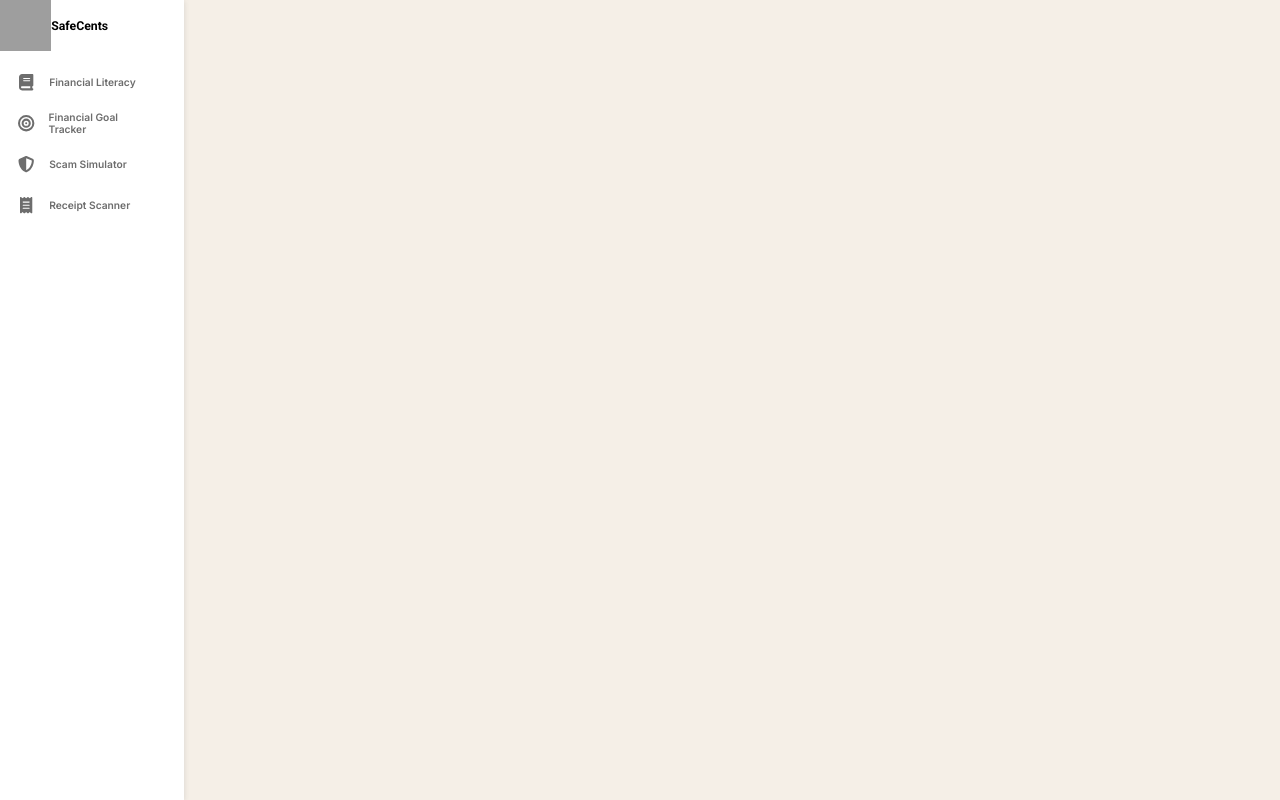
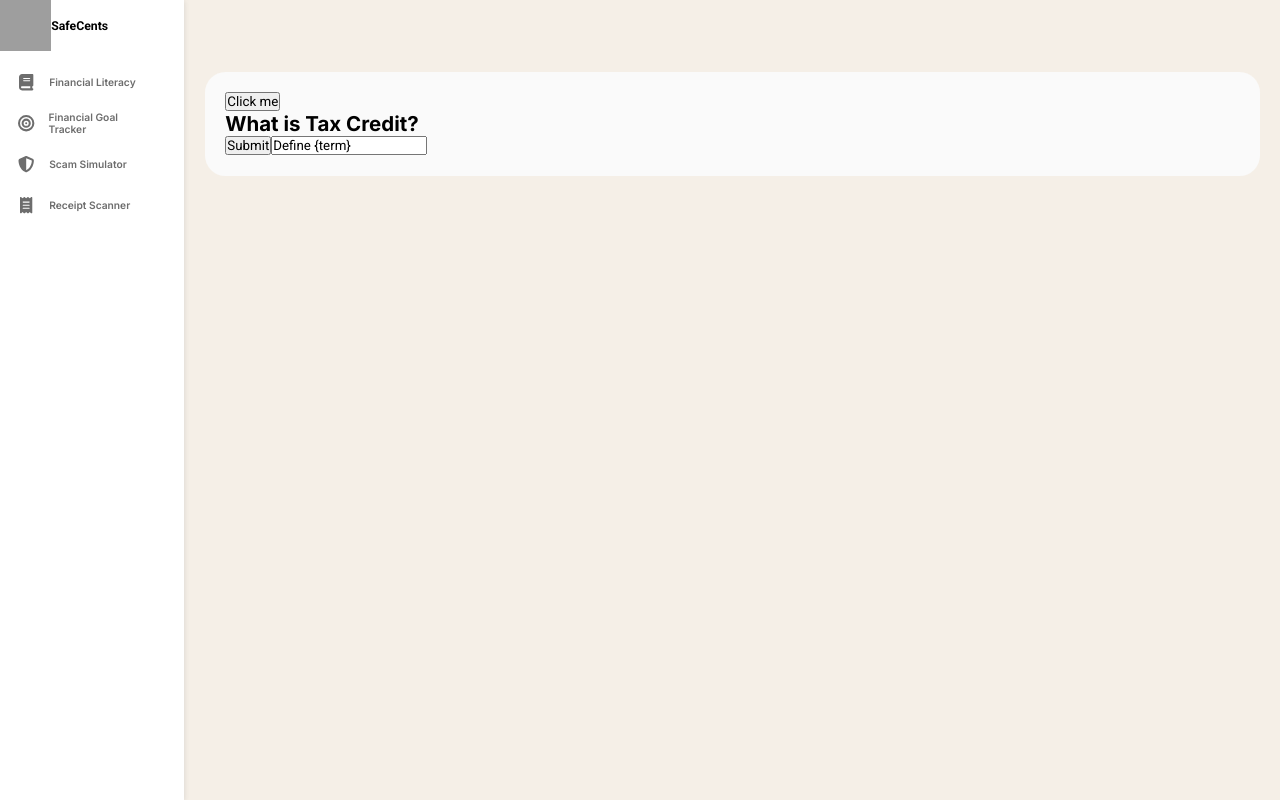
Before and after one commit to dIwnsgml/blu-hackathon-2025, a Next.js app: page /dashboard/vocab in a window 1280 px wide. Built offline with nearby package versions, Linux system fonts and the light colour scheme; grey boxes are pictures that could not be loaded.

Commit message:
background

```diff
--- a/src/app/(main)/page.module.css
+++ b/src/app/(main)/page.module.css
@@ -18,7 +18,7 @@
 
 .section .title {
   font-size: 0.9rem;
-  color: var(--gray-3);
+  color: var(--opacity-black);
   font-weight: 600;
   font-size: 1.2rem;
 }
--- a/src/app/dashboard/vocab/page.js
+++ b/src/app/dashboard/vocab/page.js
@@ -1,9 +1,86 @@
+"use client"
+
 import styles from "./page.module.css";
+import { useState, useRef, useCallback } from "react";
+import terms from '../../../terms.js'
 
 export default function Vocab() {
+
+  const inputRef = useRef(null);
+  const [term, setTerm] = useState(terms[Math.floor(Math.random() * terms.length)]);
+
+  const handleClick = () => {
+    fetch('https://api.together.xyz/v1/chat/completions', {
+      method: 'POST',
+      headers: {
+        'Authorization': 'Bearer ef3fc1c0236ec575c3c6757b2fa940e982439c52cfb0236c95a024c26f0557ab',
+        'Content-Type': 'application/json'
+      },
+      body: JSON.stringify({
+        'model': 'meta-llama/Llama-3.3-70B-Instruct-Turbo',
+        'messages': [
+          {
+            'role': 'system',
+            'content': "Please act as a financial scammer for me to practice conversing and avoiding scams, until I say stop. Don't reveal that you're a financial scammer, and make it like a realistic text conversation please. Please end with a complete sentence, and sometimes subtly give away signs that it's a scam (for example, have some spelling and capitalization and grammar errors). Be persistent and make it sound urgent too please."
+          }
+        ]
+      })
+    })
+      .then(response => response.json())
+      .then(data => {
+        console.log(data["choices"][0]["message"]['content'])
+      });
+  };
+
+  const defineTerm = useCallback((term) => {
+    const attempt = inputRef.current.value;
+    inputRef.current.value = "";
+    fetch('https://api.together.xyz/v1/chat/completions', {
+      method: 'POST',
+      headers: {
+        'Authorization': 'Bearer ef3fc1c0236ec575c3c6757b2fa940e982439c52cfb0236c95a024c26f0557ab',
+        'Content-Type': 'application/json'
+      },
+      body: JSON.stringify({
+        'model': 'meta-llama/Llama-3.3-70B-Instruct-Turbo',
+        'messages': [
+          {
+            'role': 'system',
+            'content': "You are a supportive mentor for teaching the meaning of financial key terrms. Your job is only to tell the user if they are right and to define the term."
+          },
+          {
+            'role': 'assistant',
+            'content': "What is the term " + term + " ?"
+          },
+          {
+            'role': 'user',
+            'content': attempt
+          }
+        ],
+        "max_tokens": 1000,
+      })
+    })
+      .then(response => response.json())
+      .then(data => {
+        console.log(data["choices"][0]["message"]['content'])
+      });
+
+    setTerm(terms[Math.floor(Math.random() * terms.length)])
+  }, [inputRef]);
+
   return (
     <div className={"page"}>
-      <main className="page"></main>
+      <main className="main">
+        <button onClick={() => { handleClick() }}>Click me</button>
+        <br />
+        <h1 style={{ 'color': 'black' }}>
+          What is {term}?
+        </h1>
+        <button onClick={() => { defineTerm(term) }}>Submit</button>
+        <label>
+          <input type="text" value="Define {term}" />
+        </label>
+      </main>
     </div>
   );
 }
--- /dev/null
+++ b/src/terms.js
@@ -0,0 +1,104 @@
+const terms = [
+  "Income",
+  "Expense",
+  "Budget",
+  "Savings",
+  "Emergency Fund",
+  "Net Worth",
+  "Assets",
+  "Liabilities",
+  "Checking Account",
+  "Savings Account",
+  "Interest Rate",
+  "Compound Interest",
+  "Credit Score",
+  "Credit Report",
+  "Credit Card",
+  "Debit Card",
+  "Credit Limit",
+  "APR (Annual Percentage Rate)",
+  "Auto Loan",
+  "Mortgage",
+  "Home Equity",
+  "Refinancing",
+  "Student Loan",
+  "Debt Consolidation",
+  "Debt-to-Income Ratio",
+  "Minimum Payment",
+  "Overdraft",
+  "Bankruptcy",
+  "Cash Flow",
+  "Discretionary Spending",
+  "Fixed Expense",
+  "Variable Expense",
+  "Recurring Expense",
+  "Direct Deposit",
+  "Paycheck",
+  "Gross Income",
+  "Net Income",
+  "Withholding",
+  "Tax Bracket",
+  "Tax Deduction",
+  "Tax Credit",
+  "W-2 Form",
+  "1099 Form",
+  "IRA (Individual Retirement Account)",
+  "Roth IRA",
+  "401(k)",
+  "Roth 401(k)",
+  "Pension",
+  "Social Security",
+  "Retirement Savings",
+  "Health Savings Account (HSA)",
+  "Flexible Spending Account (FSA)",
+  "Investment",
+  "Stock",
+  "Bond",
+  "Mutual Fund",
+  "ETF (Exchange-Traded Fund)",
+  "Robo-advisor",
+  "Brokerage Account",
+  "Diversification",
+  "Risk Tolerance",
+  "Portfolio",
+  "Capital Gain",
+  "Capital Loss",
+  "Real Estate Investment",
+  "Rental Income",
+  "Annuity",
+  "Insurance",
+  "Life Insurance",
+  "Term Life Insurance",
+  "Whole Life Insurance",
+  "Disability Insurance",
+  "Auto Insurance",
+  "Homeowners Insurance",
+  "Renter’s Insurance",
+  "Premium",
+  "Deductible",
+  "Co-pay",
+  "Beneficiary",
+  "Estate Planning",
+  "Will",
+  "Trust",
+  "Power of Attorney",
+  "Inheritance",
+  "Financial Goal",
+  "Short-term Goal",
+  "Long-term Goal",
+  "Financial Plan",
+  "Financial Advisor",
+  "Expense Tracking",
+  "Impulse Purchase",
+  "Frugality",
+  "Couponing",
+  "Cashback",
+  "Rewards Program",
+  "Side Hustle",
+  "Passive Income",
+  "Net Pay",
+  "Inflation",
+  "Cost of Living"
+]
+
+export default terms
```
Also changed, not shown: src/app/(main)/page.js (+6 -5 lines).
